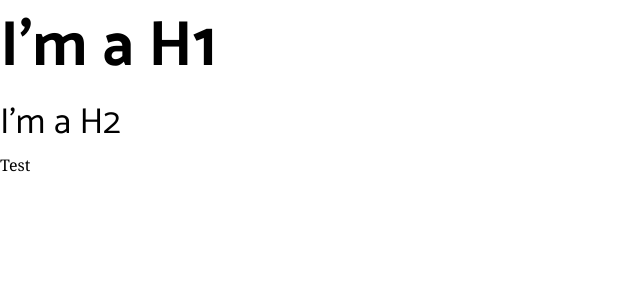
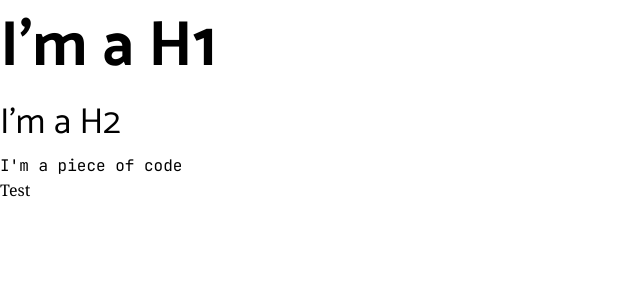
Before and after one commit to ivoberger/ivoberger.com, a Next.js app: page / in a window 1280 px wide. Shown: the top 300 px of the page, without its empty margins (0-640 px from the left). Built offline with nearby package versions, Linux system fonts and the light colour scheme.

Commit message:
add jetbrains mono

```diff
--- a/package.json
+++ b/package.json
@@ -28,6 +28,7 @@
     "react": "16.13.1",
     "react-dom": "16.13.1",
     "typeface-catamaran": "^0.0.72",
+    "typeface-jetbrains-mono": "^1.0.3",
     "typeface-source-sans-pro": "^1.1.5"
   },
   "devDependencies": {
@@ -44,7 +45,6 @@
     "eslint-config-prettier": "6.x",
     "eslint-config-react-app": "5.x",
     "eslint-plugin-import": "2.x",
-    "eslint-plugin-jsx-a11y": "6.x",
     "eslint-plugin-prettier": "3.x",
     "eslint-plugin-react": "7.x",
     "eslint-plugin-react-hooks": "2.x",
--- a/pages/_app.tsx
+++ b/pages/_app.tsx
@@ -4,6 +4,7 @@ import type { AppProps } from "next/app";
 import "../css/index.css";
 import "typeface-catamaran";
 import "typeface-source-sans-pro";
+import "typeface-jetbrains-mono";
 
 function MyApp({ Component, pageProps }: AppProps) {
   return <Component {...pageProps} />;
--- a/pages/index.tsx
+++ b/pages/index.tsx
@@ -3,12 +3,15 @@ import Link from "next/link";
 
 const Index = () => {
   return (
-    <div>
+    <div className="container mx-auto">
       <h1>I'm a H1</h1>
       <h2>I'm a H2</h2>
-      <Link href="test">
-        <a>Test</a>
-      </Link>
+      <code>I'm a piece of code</code>
+      <p>
+        <Link href="test">
+          <button>Test</button>
+        </Link>
+      </p>
     </div>
   );
 };
--- a/tailwind.config.js
+++ b/tailwind.config.js
@@ -6,6 +6,7 @@ module.exports = {
       fontFamily: {
         sans: ["Catamaran", ...defaultTheme.fontFamily.sans],
         serif: ["Source Serif Pro", ...defaultTheme.fontFamily.serif],
+        mono: ["JetBrains Mono", ...defaultTheme.fontFamily.mono],
       },
     },
   },
```
Also changed, not shown: 1 other file (tests, documents, lock files or other folders).
